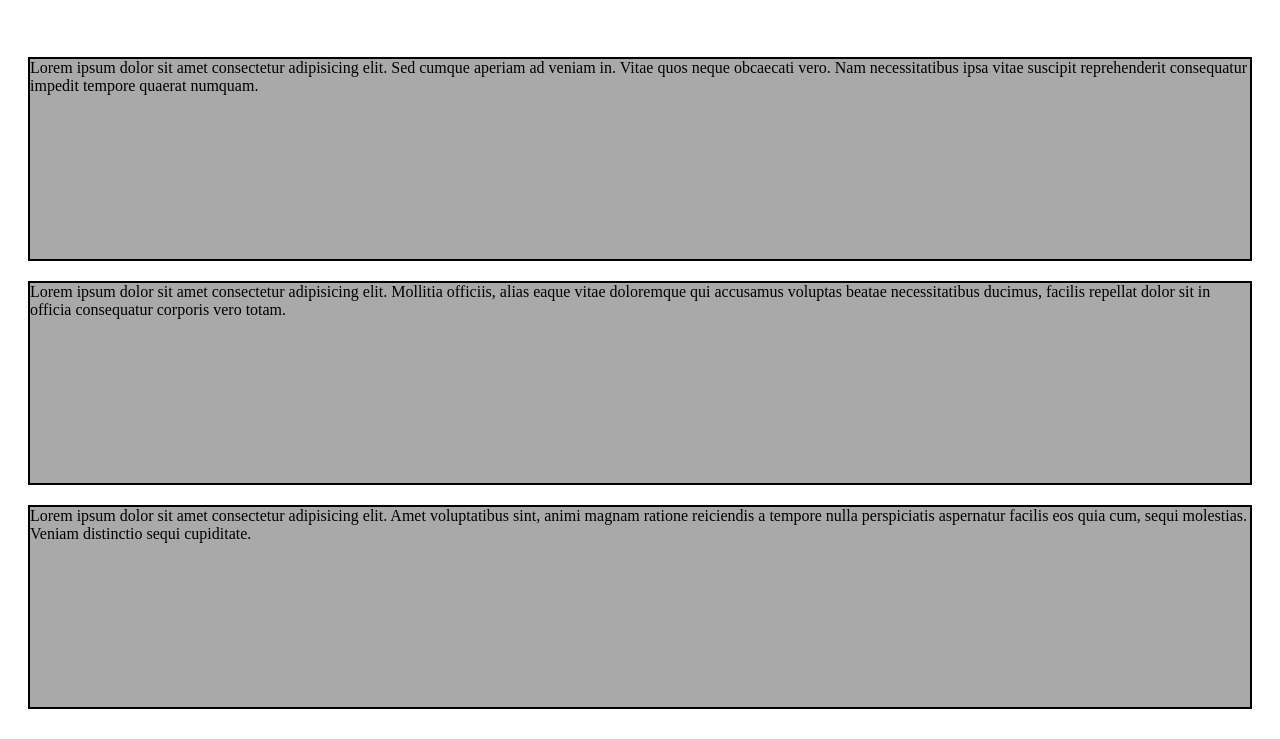
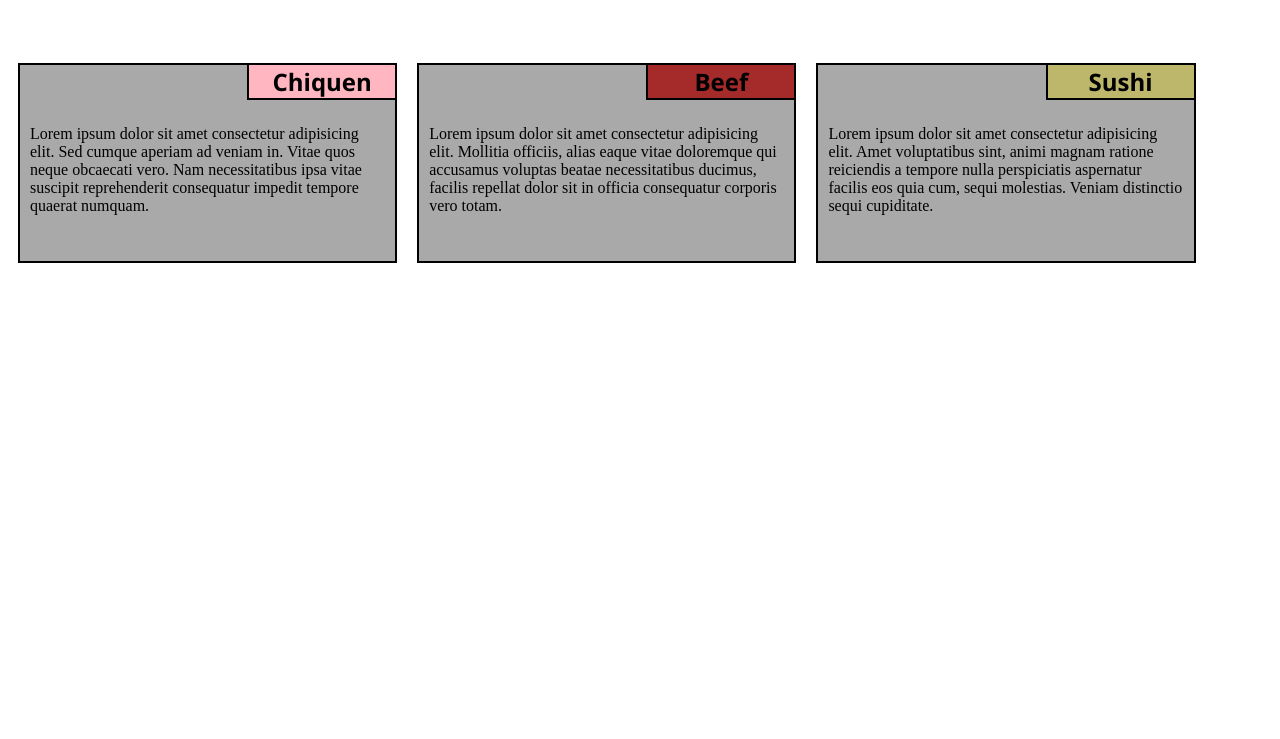
Before and after one commit to jggutierrez1/coursera-module2-solution, a plain HTML site: page index.html in a window 1280 px wide. Shown: the part 61-800 px from the top of the page. Drawn offline with Linux system fonts and the light colour scheme.

Commit message:
Continuacion y finalizacion de asignacion.

```diff
--- a/css/styles.css
+++ b/css/styles.css
@@ -1,13 +1,84 @@
+/*
+Assigment 1
+JOHNN GIL GUTIERREZ
+CURSERA NODULE 2 ASIGNATION
+2024-01-21
+*/
+
+* {
+  box-sizing: border-box;
+}
+
 h1 {
   text-align: center;
 }
+
+#p1,
+#p2,
+#p3 {
+  padding: 10px;
+  overflow: auto;
+
+}
+
 .Container {
-    background-color:darkgray;
+  background-color: darkgray;
   height: 200px;
-    margin: 20px;
-    border: 2px solid  black;
+  margin: 0px;
+  border: 2px solid black;
   font-size: 16px;
   display: block;
+  overflow: hidden;
+  float: left;
+  margin: 10px;
+}
+
+#titulo1,
+#titulo2,
+#titulo3,
+#titulo4 {
+  height: auto;
+  width: 150px;
+  margin: -2px;
+  border: 2px solid black;
   overflow: auto;
-    margin: 20px;
+  font-size: 12px;
+  font-family: 'Segoe UI', Tahoma, Geneva, Verdana, sans-serif;
+  font-size: x-large;
+  font-style: bold;
+  text-align: center;
+  font-weight: bold;
+  float: right;
 }
+
+#titulo1 {
+  background-color: lightpink;
+}
+
+#titulo2 {
+  background-color: brown;
+}
+
+#titulo3 {
+  background-color: darkkhaki;
+}
+
+@media (max-width: 767px) {}
+
+@media (min-width: 768px) and (max-width: 991px) {
+  #Container1 {
+    width: 25%;
+  }
+  #Container2 {
+    width: 25%;
+  }
+  #Container3 {
+    width: 52%;
+  }
+}
+
+@media (min-width: 992px) {
+  .Container {
+    width: 30%;
+  }
+}
--- a/index.html
+++ b/index.html
@@ -10,18 +10,39 @@
     <!--
     JOHNN GIL GUTIERREZ
     CURSERA NODULE 2 ASIGNATION
-    2024-01-19
+    2024-01-21
     -->
     <h1>OUR MENU</h1>
     <p>&nbsp</p>
-    <div class="Container">
-        Lorem ipsum dolor sit amet consectetur adipisicing elit. Sed cumque aperiam ad veniam in. Vitae quos neque obcaecati vero. Nam necessitatibus ipsa vitae suscipit reprehenderit consequatur impedit tempore quaerat numquam.
+    <div class="Container" id="Container1">
+      <div id="titulo1">Chiquen</div>
+      <p>&nbsp</p>
+      <p id="p1">
+        Lorem ipsum dolor sit amet consectetur adipisicing elit. Sed cumque
+        aperiam ad veniam in. Vitae quos neque obcaecati vero. Nam
+        necessitatibus ipsa vitae suscipit reprehenderit consequatur impedit
+        tempore quaerat numquam.
+      </p>
     </div>
-    <div class="Container">
-        Lorem ipsum dolor sit amet consectetur adipisicing elit. Mollitia officiis, alias eaque vitae doloremque qui accusamus voluptas beatae necessitatibus ducimus, facilis repellat dolor sit in officia consequatur corporis vero totam.
+    <div class="Container" id="Container2">
+      <div id="titulo2">Beef</div>
+      <p>&nbsp</p>
+      <p id="p2">
+        Lorem ipsum dolor sit amet consectetur adipisicing elit. Mollitia
+        officiis, alias eaque vitae doloremque qui accusamus voluptas beatae
+        necessitatibus ducimus, facilis repellat dolor sit in officia
+        consequatur corporis vero totam.
+      </p>
     </div>
-    <div class="Container">
-    Lorem ipsum dolor sit amet consectetur adipisicing elit. Amet voluptatibus sint, animi magnam ratione reiciendis a tempore nulla perspiciatis aspernatur facilis eos quia cum, sequi molestias. Veniam distinctio sequi cupiditate.
+    <div class="Container" id="Container3">
+      <div id="titulo3">Sushi</div>
+      <p>&nbsp</p>
+      <p id="p3">
+        Lorem ipsum dolor sit amet consectetur adipisicing elit. Amet
+        voluptatibus sint, animi magnam ratione reiciendis a tempore nulla
+        perspiciatis aspernatur facilis eos quia cum, sequi molestias. Veniam
+        distinctio sequi cupiditate.
+      </p>
     </div>
   </body>
   <script src=""></script>
```
Lines whose indentation alone changed are shown as unchanged.
